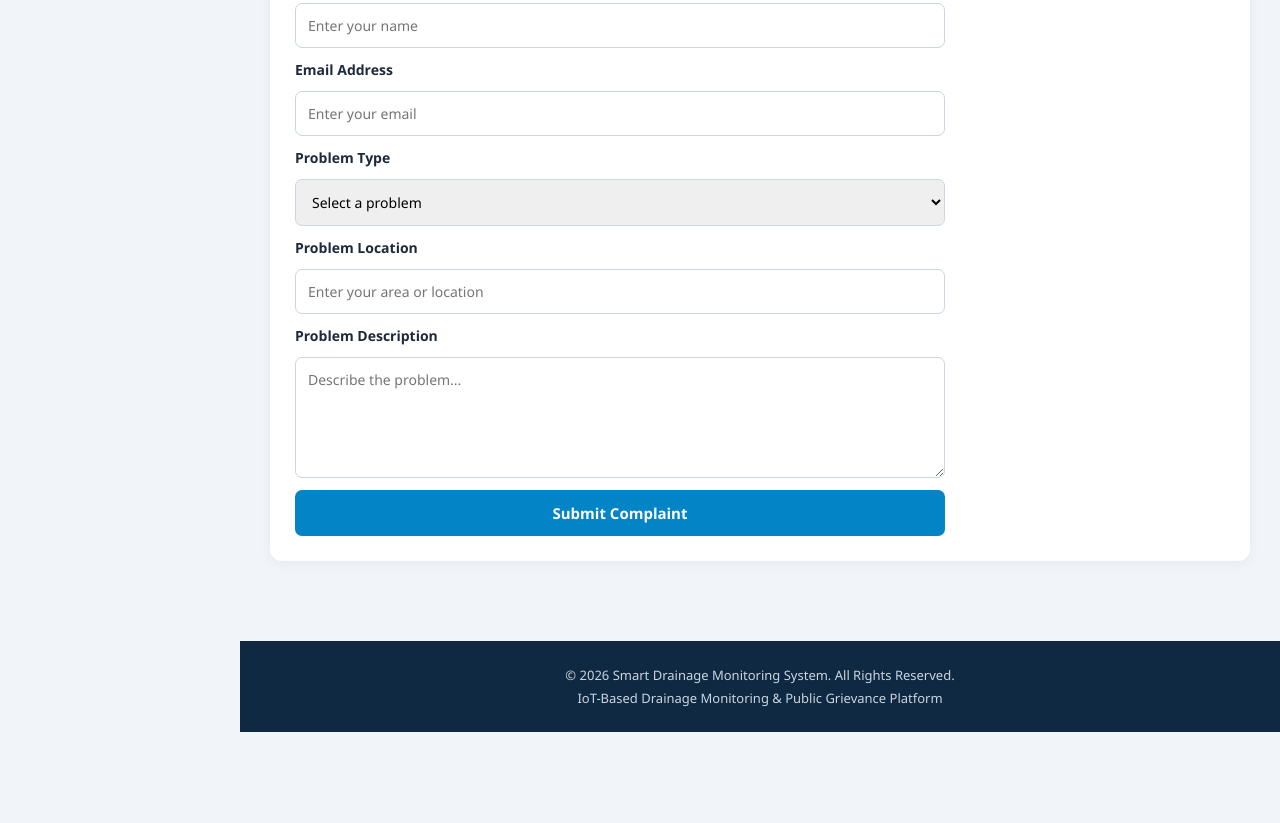
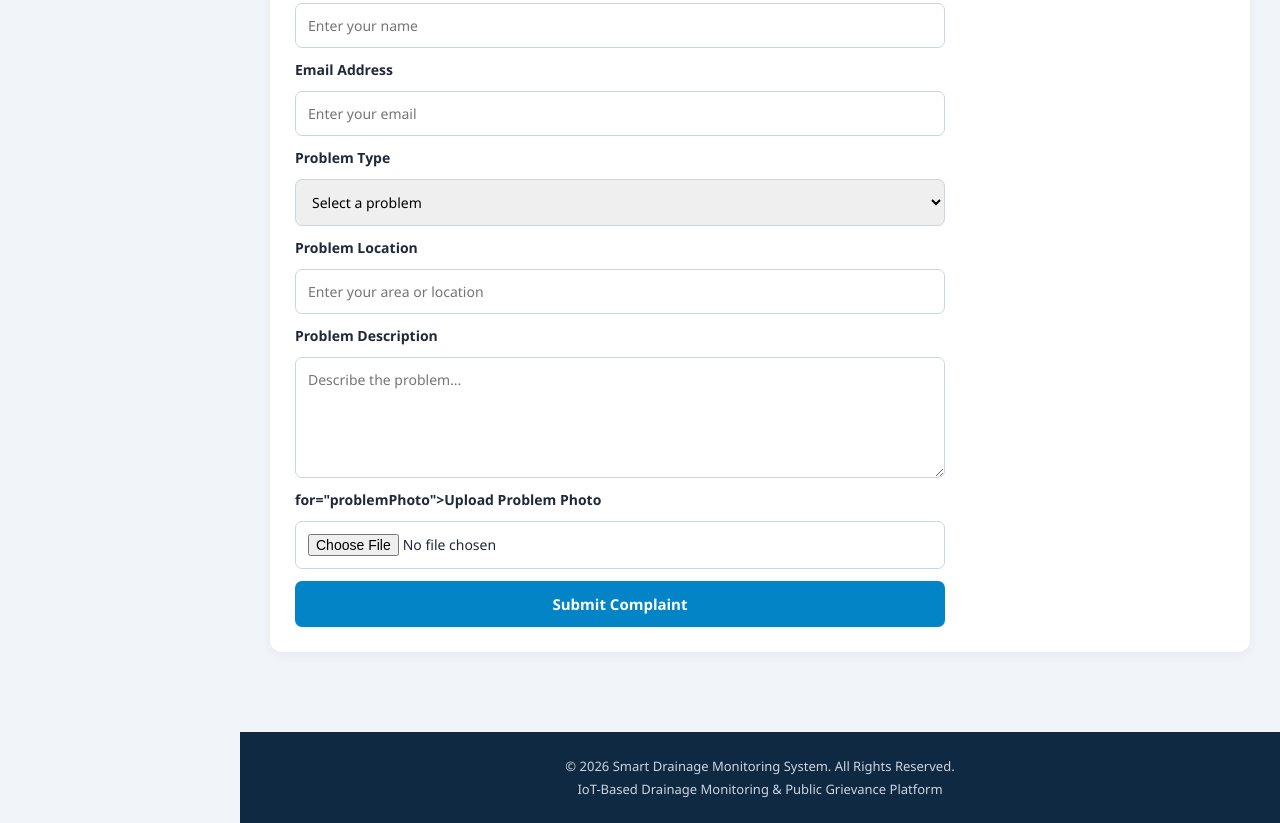
Before and after one commit to Hasna8526/Smart-Drainage-Management-System, a plain HTML site: page frontend/index.html in a window 1280 px wide. Shown: the part 2299-3122 px from the top of the page. Before the commit the page ends 3031 px from the top, so only its background shows below. Drawn offline with Linux system fonts and the light colour scheme.

Commit message:
add photo

```diff
--- a/frontend/index.html
+++ b/frontend/index.html
@@ -297,7 +297,17 @@
                     <textarea id="description"
                         placeholder="Describe the problem..."
                         rows="5" required></textarea>
+                    <!-- Upload Problem Photo -->
+                    <label> for="problemPhoto">Upload Problem Photo</label>
+                    <input type="file"
+                     id="problemPhoto"
+                     accept="image/png, image/jpeg"
+                     required>
 
+                    <!-- Photo Preview -->
+                    <img id="photoPreview"
+                          alt="Problem Photo Preview"
+                          style="display: none; width: 200px;">
 
                     <button type="submit" class="submit-btn">
                         Submit Complaint
```
